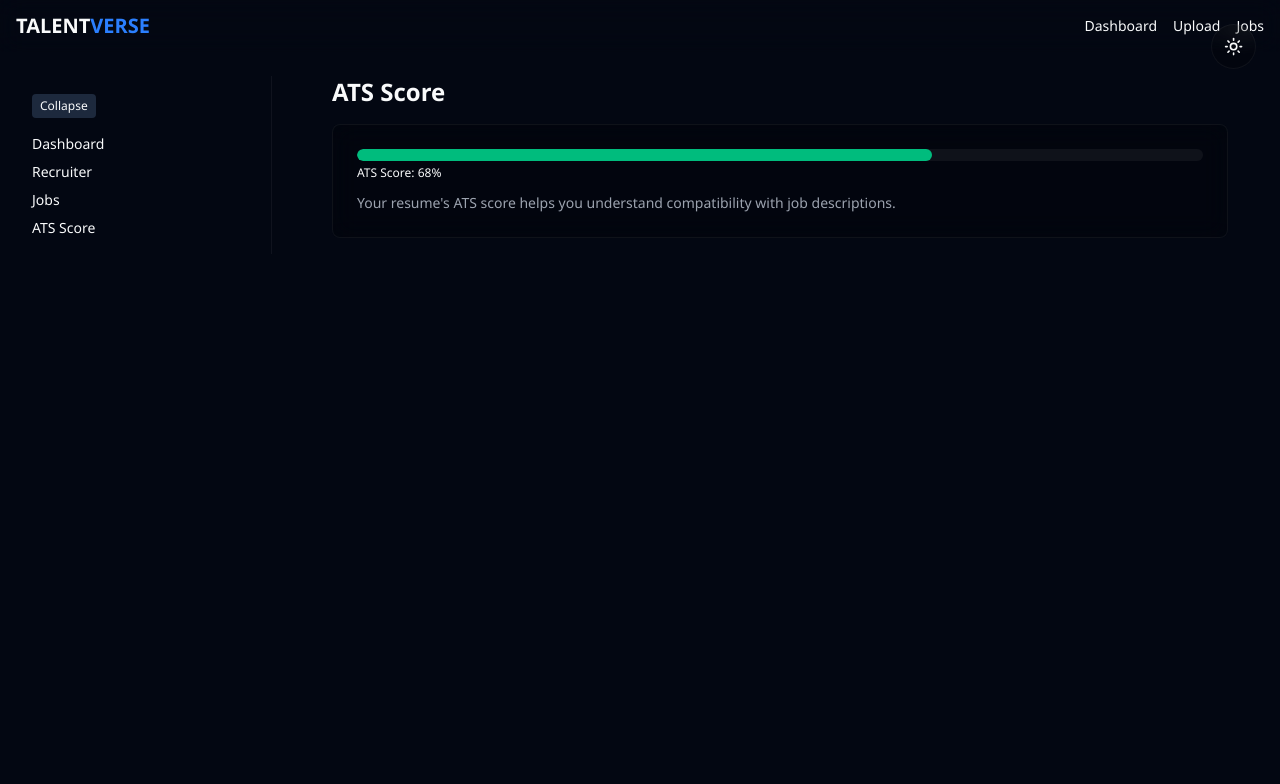
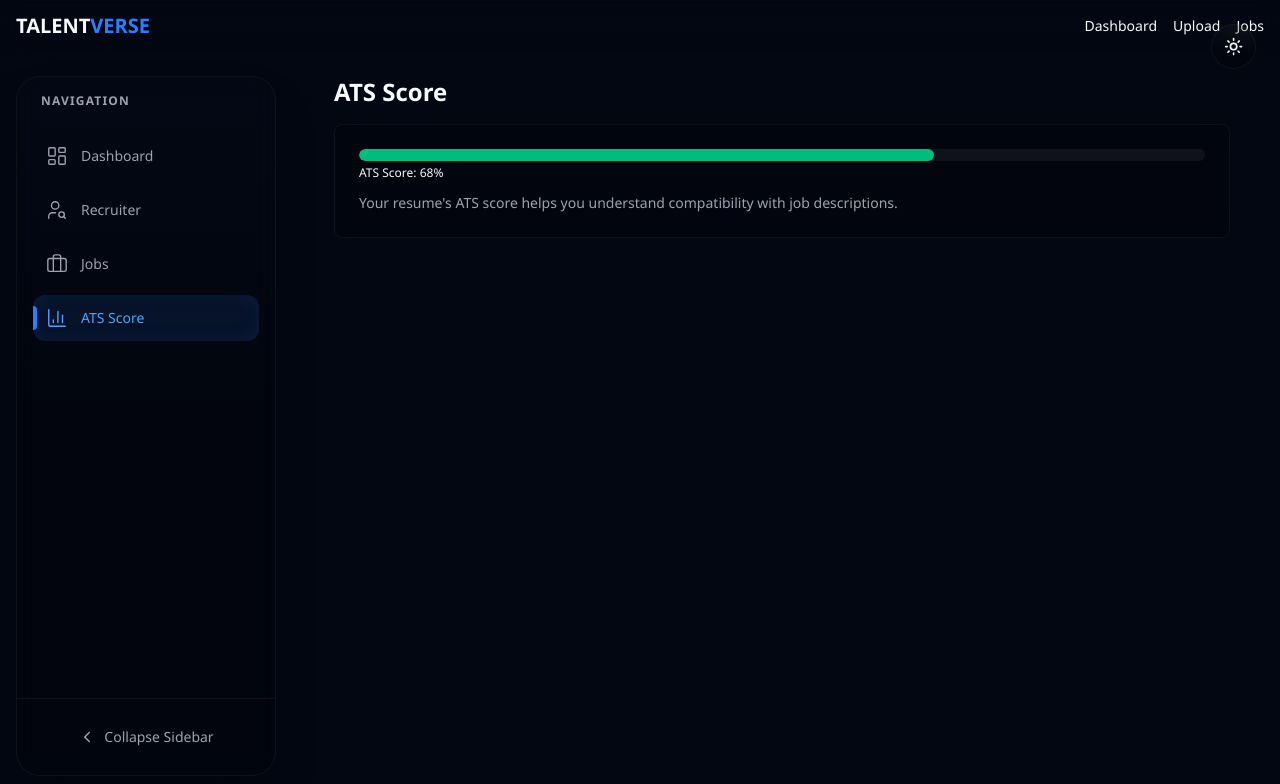
Before and after one commit to shubhamsingh-s/cvetra, a Next.js app in the folder frontend/: page /dashboard/ats in a window 1280 px wide. Shown: the top 784 px of the page. Built offline with nearby package versions, Linux system fonts and the light colour scheme.

Commit message:
Fix: Add pymongo for bson support & Redesign: Premium animated Sidebar

```diff
--- a/frontend/src/components/Sidebar.tsx
+++ b/frontend/src/components/Sidebar.tsx
@@ -1,18 +1,128 @@
 "use client";
+
 import Link from "next/link";
+import { usePathname } from "next/navigation";
 import { useState } from "react";
+import { motion, AnimatePresence } from "framer-motion";
+import {
+  LayoutDashboard,
+  UserSearch,
+  Briefcase,
+  BarChart3,
+  ChevronLeft,
+  ChevronRight
+} from "lucide-react";
+import { cn } from "@/lib/utils";
+
+const menuItems = [
+  { name: "Dashboard", href: "/dashboard", icon: LayoutDashboard },
+  { name: "Recruiter", href: "/dashboard/recruiter", icon: UserSearch },
+  { name: "Jobs", href: "/jobs", icon: Briefcase },
+  { name: "ATS Score", href: "/dashboard/ats", icon: BarChart3 },
+];
 
 export default function Sidebar() {
-  const [open, setOpen] = useState(true);
+  const [isOpen, setIsOpen] = useState(true);
+  const pathname = usePathname();
+
   return (
-    <aside className={`transition-all ${open ? 'w-64' : 'w-16'} bg-transparent border-r border-white/5 p-4` }>
-      <button onClick={() => setOpen(!open)} className="mb-4 text-xs px-2 py-1 bg-slate-800 rounded">{open ? 'Collapse' : 'Open'}</button>
-      <nav className="flex flex-col gap-2">
-        <Link href="/dashboard" className="text-sm">Dashboard</Link>
-        <Link href="/dashboard/recruiter" className="text-sm">Recruiter</Link>
-        <Link href="/jobs" className="text-sm">Jobs</Link>
-        <Link href="/dashboard/ats" className="text-sm">ATS Score</Link>
-      </nav>
-    </aside>
+    <motion.aside
+      initial={false}
+      animate={{ width: isOpen ? 260 : 80 }}
+      transition={{ type: "spring", stiffness: 300, damping: 30 }}
+      className="relative flex flex-col h-[calc(100vh-100px)] glass rounded-3xl border border-white/10 overflow-hidden shadow-2xl group"
+    >
+      <div className="flex flex-col flex-1 p-4 gap-4">
+        <div className="flex items-center justify-between mb-2">
+          <AnimatePresence mode="wait">
+            {isOpen && (
+              <motion.span
+                initial={{ opacity: 0, x: -10 }}
+                animate={{ opacity: 1, x: 0 }}
+                exit={{ opacity: 0, x: -10 }}
+                className="font-semibold text-xs uppercase tracking-widest text-muted-foreground px-2"
+              >
+                Navigation
+              </motion.span>
+            )}
+          </AnimatePresence>
+        </div>
+
+        <nav className="flex flex-col gap-2">
+          {menuItems.map((item) => {
+            const isActive = pathname === item.href;
+            const Icon = item.icon;
+
+            return (
+              <Link key={item.href} href={item.href}>
+                <motion.div
+                  whileHover={{ x: 5 }}
+                  whileTap={{ scale: 0.98 }}
+                  className={cn(
+                    "relative flex items-center gap-3 px-3 py-3 rounded-xl transition-all duration-300 group/item",
+                    isActive
+                      ? "bg-blue-500/10 text-blue-400 shadow-[inset_0_0_20px_rgba(59,130,246,0.1)]"
+                      : "text-muted-foreground hover:bg-white/5 hover:text-foreground"
+                  )}
+                >
+                  {isActive && (
+                    <motion.div
+                      layoutId="active-pill"
+                      className="absolute left-0 w-1 h-6 bg-blue-500 rounded-r-full"
+                      transition={{ type: "spring", bounce: 0.2, duration: 0.6 }}
+                    />
+                  )}
+
+                  <div className={cn(
+                    "min-w-[24px] flex items-center justify-center transition-colors",
+                    isActive ? "text-blue-400" : "group-hover/item:text-foreground"
+                  )}>
+                    <Icon size={22} strokeWidth={1.5} />
+                  </div>
+
+                  <AnimatePresence mode="wait">
+                    {isOpen && (
+                      <motion.span
+                        initial={{ opacity: 0, x: -10 }}
+                        animate={{ opacity: 1, x: 0 }}
+                        exit={{ opacity: 0, x: -10 }}
+                        className="text-sm font-medium whitespace-nowrap"
+                      >
+                        {item.name}
+                      </motion.span>
+                    )}
+                  </AnimatePresence>
+
+                  {!isOpen && (
+                    <div className="absolute left-16 bg-slate-900 text-white text-[10px] px-2 py-1 rounded opacity-0 group-hover/item:opacity-100 transition-opacity whitespace-nowrap z-50 pointer-events-none shadow-xl border border-white/10">
+                      {item.name}
+                    </div>
+                  )}
+                </motion.div>
+              </Link>
+            );
+          })}
+        </nav>
+      </div>
+
+      <div className="p-4 border-t border-white/5">
+        <button
+          onClick={() => setIsOpen(!isOpen)}
+          className="flex items-center justify-center w-full py-3 rounded-xl hover:bg-white/5 text-muted-foreground hover:text-foreground transition-all group/btn"
+        >
+          {isOpen ? (
+            <div className="flex items-center gap-2">
+              <ChevronLeft size={18} className="group-hover/btn:-translate-x-1 transition-transform" />
+              <span className="text-sm">Collapse Sidebar</span>
+            </div>
+          ) : (
+            <ChevronRight size={20} className="group-hover/btn:translate-x-1 transition-transform" />
+          )}
+        </button>
+      </div>
+
+      {/* Background Decorative Element */}
+      <div className="absolute top-0 left-0 w-full h-full pointer-events-none -z-10 bg-gradient-to-b from-blue-500/5 via-transparent to-transparent opacity-50" />
+    </motion.aside>
   );
 }
```
Also changed, not shown: 1 other file (tests, documents, lock files or other folders).
